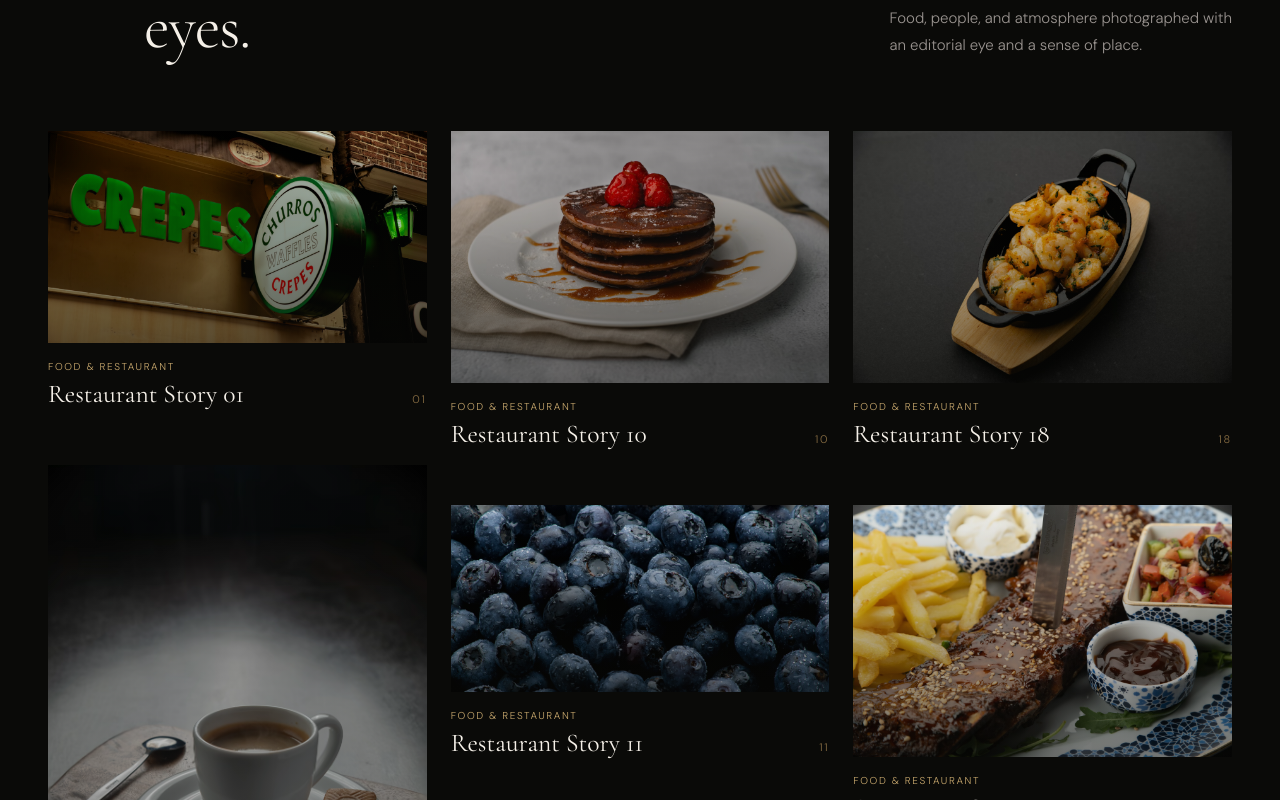
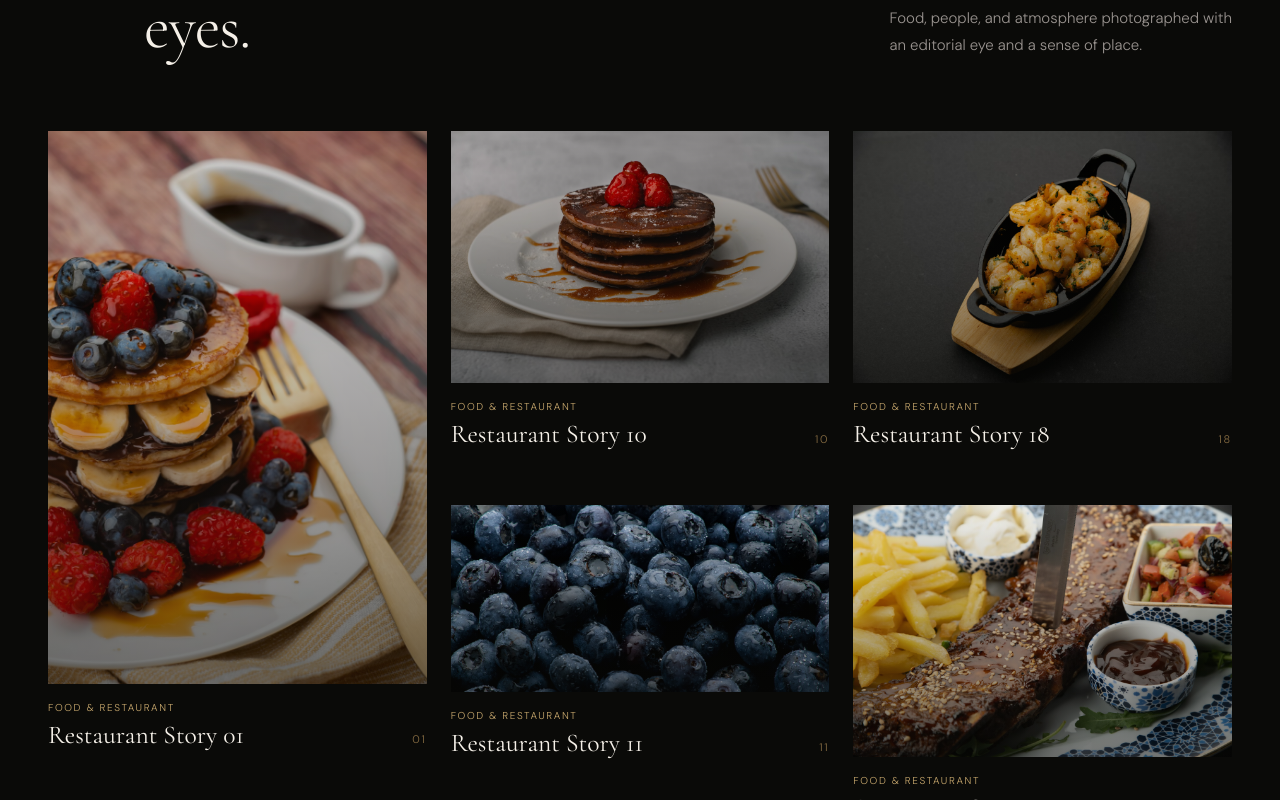
Before and after one commit to USM279/kenofidia-build, a React (Vite) app: page / in a window 1280 px wide. Shown: the part 5180-5980 px from the top of the page. Built offline with nearby package versions, Linux system fonts and the light colour scheme; the HTML template or start-up script is replaced by a standard one.

Commit message:
Update portfolio.js

```diff
--- a/src/data/portfolio.js
+++ b/src/data/portfolio.js
@@ -46,7 +46,7 @@ const video = (id, title, category, posterIndex, options = {}) => ({
 })
 
 const photoDimensions = [
-  [1, 2400, 1347], [4, 1602, 2400], [5, 1644, 2400],
+  [1, 1644, 2400, 5], [4, 1602, 2400], [5, 2400, 1347, 1],
   [6, 1600, 2400], [7, 2400, 1600], [8, 2400, 1600], [9, 1600, 2400],
   [10, 2400, 1600], [11, 2400, 1185], [12, 1713, 2400], [13, 1600, 2400],
   [14, 2400, 1215], [15, 2400, 1600], [16, 2400, 1600], [17, 2400, 1600],
@@ -59,14 +59,14 @@ const photoOverrides = {
   15: { src: '/media/hero/_1136825.jpeg', width: 4000, height: 6000 },
 }
 
-const portfolioPhotos = photoDimensions.map(([storyNumber, width, height]) => {
+const portfolioPhotos = photoDimensions.map(([storyNumber, width, height, sourceNumber = storyNumber]) => {
   const override = photoOverrides[storyNumber] ?? {}
 
   return {
     id: `restaurant-photo-${String(storyNumber).padStart(2, '0')}`,
     title: `Restaurant Story ${String(storyNumber).padStart(2, '0')}`,
     category: 'Food & Restaurant',
-    src: override.src ?? `/media/portfolio/photos/photo-${String(storyNumber).padStart(2, '0')}.avif`,
+    src: override.src ?? `/media/portfolio/photos/photo-${String(sourceNumber).padStart(2, '0')}.avif`,
     alt: `Kenofidia food and restaurant photography ${storyNumber}`,
     width: override.width ?? width,
     height: override.height ?? height,
```
